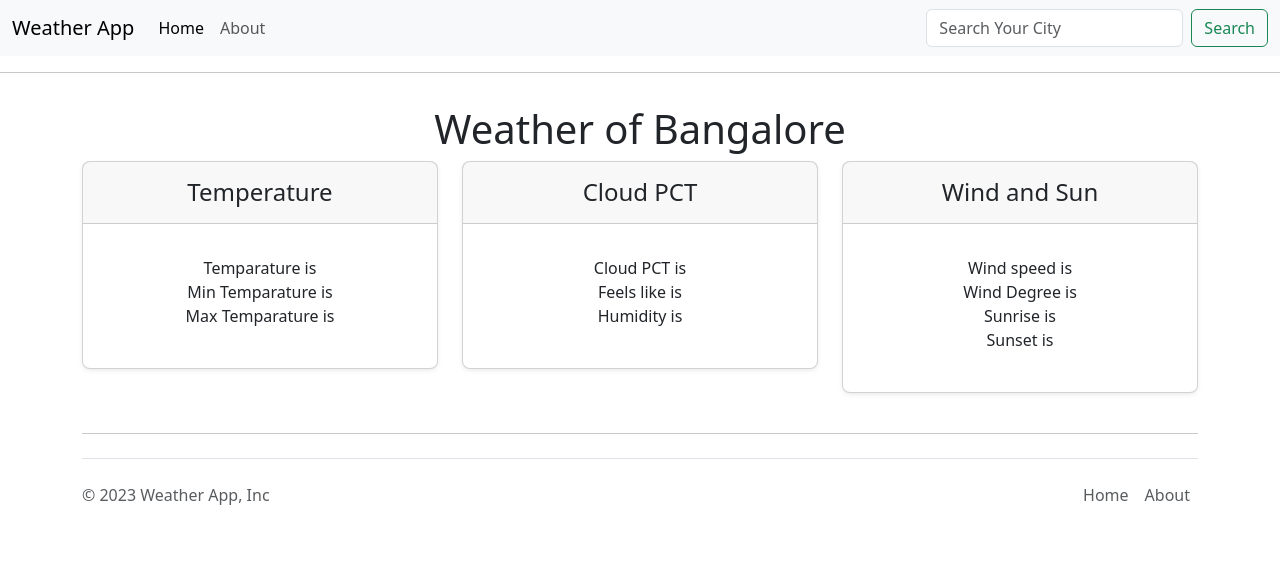
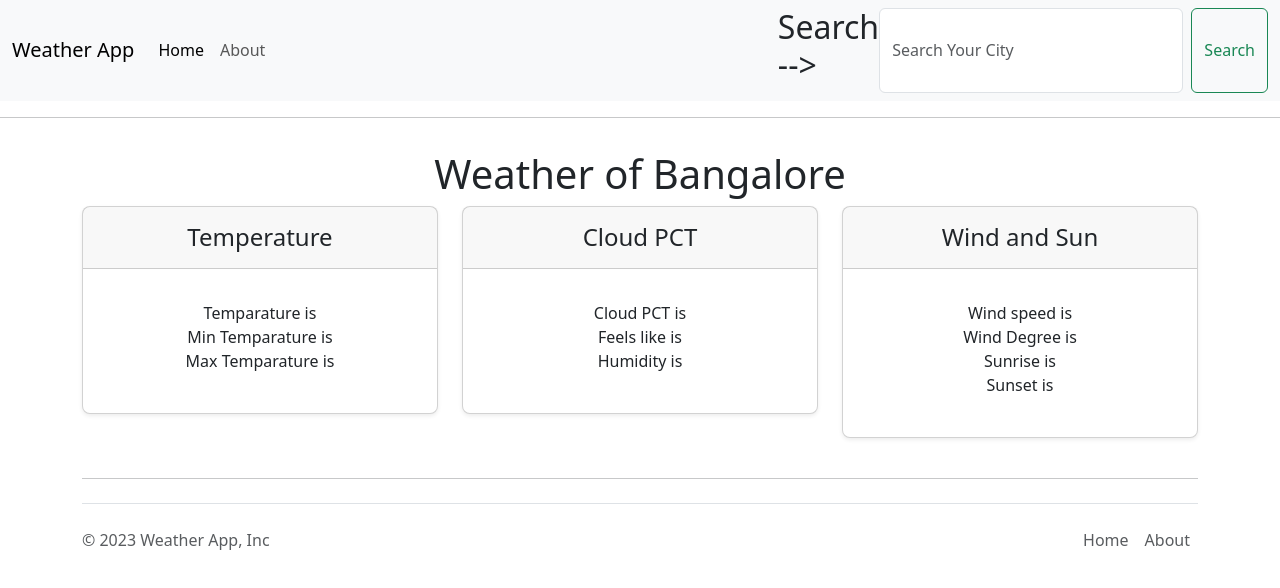
Before and after one commit to Md-Faz/JS-WEATHER-APP, a plain HTML site: page JS WEATHER APP/index.html in a window 1280 px wide. Drawn offline with nearby package versions, Linux system fonts and the light colour scheme; no server answers.

Commit message:
Update index.html

```diff
--- a/JS WEATHER APP/index.html
+++ b/JS WEATHER APP/index.html
@@ -29,6 +29,7 @@
             </li>
           </ul>
           <form class="d-flex" role="search">
+            <h2>Search --> </h2>
             <input id="city" class="form-control me-2" type="search" placeholder="Search Your City" aria-label="Search">
             <button class="btn btn-outline-success" type="submit" id="submit">Search</button>
           </form>
@@ -90,71 +91,6 @@
         </div>
       </div>
       <hr>
-      <!-- <h2 class="display-6 text-center mb-4">Live weather of famous cities.</h2>
-
-      <div class="table-responsive"> -->
-      <!-- <table class="table text-center">
-          <thead>
-            <tr>
-              <th style="width: 34%;"></th>
-
-              <th style="width: 22%;"> Temp </th>
-              <th style="width: 22%;"> Min_temp </th>
-              <th style="width: 22%;"> Max_temp </th>
-              <th style="width: 22%;"> Cloud_pct </th>
-              <th style="width: 22%;"> Feels_like </th>
-              <th style="width: 22%;"> Humidity </th>
-              <th style="width: 22%;"> Wind_speed </th>
-              <th style="width: 22%;"> Wind_degrees </th>
-              <th style="width: 22%;"> Sunrise </th>
-              <th style="width: 22%;"> Sunset </th>
-
-            </tr>
-          </thead>
-          <tbody>
-            <tr>
-              <th scope="row" class="text-start">Hyderabad</th>
-              <td><span id="temp"></span></td>
-              <td><span id="min_temp"></span></td>
-              <td><span id="max_temp"></span></td>
-              <td><span id="cloud_pct"></span></td>
-              <td><span id="feels_like"></span></td>
-              <td><span id="humidity"></span></td>
-              <td><span id="wind_speed"></span></td>
-              <td><span id="wind_degrees"></span></td>
-              <td><span id="sunrise"></span></td>
-              <td><span id="sunset"></span></td>
-
-            </tr>
-            <tr>
-              <th scope="row" class="text-start">Mumbai</th>
-              <td><span id="temp"></span></td>
-              <td><span id="min_temp"></span></td>
-              <td><span id="max_temp"></span></td>
-              <td><span id="cloud_pct"></span></td>
-              <td><span id="feels_like"></span></td>
-              <td><span id="humidity"></span></td>
-              <td><span id="wind_speed"></span></td>
-              <td><span id="wind_degrees"></span></td>
-              <td><span id="sunrise"></span></td>
-              <td><span id="sunset"></span></td>
-            </tr>
-            <tr>
-              <th scope="row" class="text-start">Delhi</th>
-              <td><span id="temp"></span></td>
-              <td><span id="min_temp"></span></td>
-              <td><span id="max_temp"></span></td>
-              <td><span id="cloud_pct"></span></td>
-              <td><span id="feels_like"></span></td>
-              <td><span id="humidity"></span></td>
-              <td><span id="wind_speed"></span></td>
-              <td><span id="wind_degrees"></span></td>
-              <td><span id="sunrise"></span></td>
-              <td><span id="sunset"></span></td>
-            </tr>
-          </tbody>
-        </table> -->
-      <!-- </div> -->
     </main>
     <footer class="d-flex flex-wrap justify-content-between align-items-center py-3 my-4 border-top">
       <p class="col-md-4 mb-0 text-body-secondary">© 2023 Weather App, Inc</p>
@@ -172,18 +108,7 @@
       </ul>
     </footer>
   </div>
-
-
-
 </body>
-
-
-
-
-
-
-
-
 <script src="https://cdn.jsdelivr.net/npm/bootstrap@5.3.1/dist/js/bootstrap.bundle.min.js"
   integrity="sha384-HwwvtgBNo3bZJJLYd8oVXjrBZt8cqVSpeBNS5n7C8IVInixGAoxmnlMuBnhbgrkm" crossorigin="anonymous"></script>
 <script type="module" src="index.js"></script>
```
